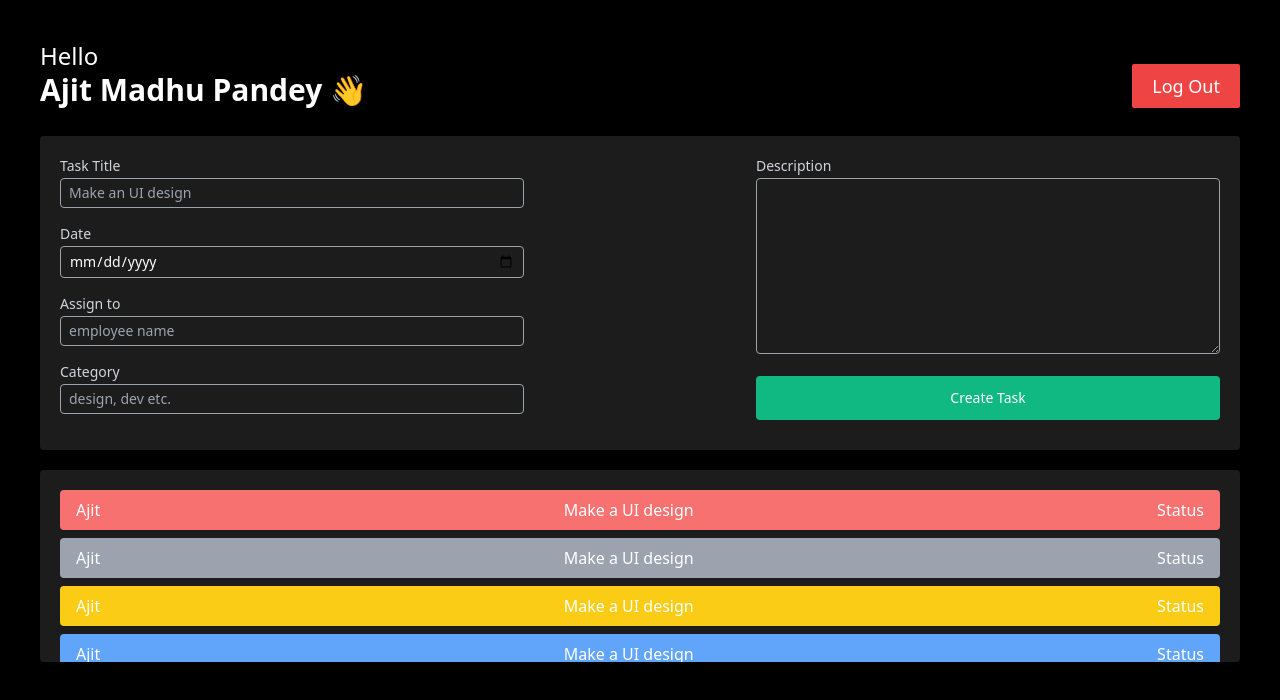
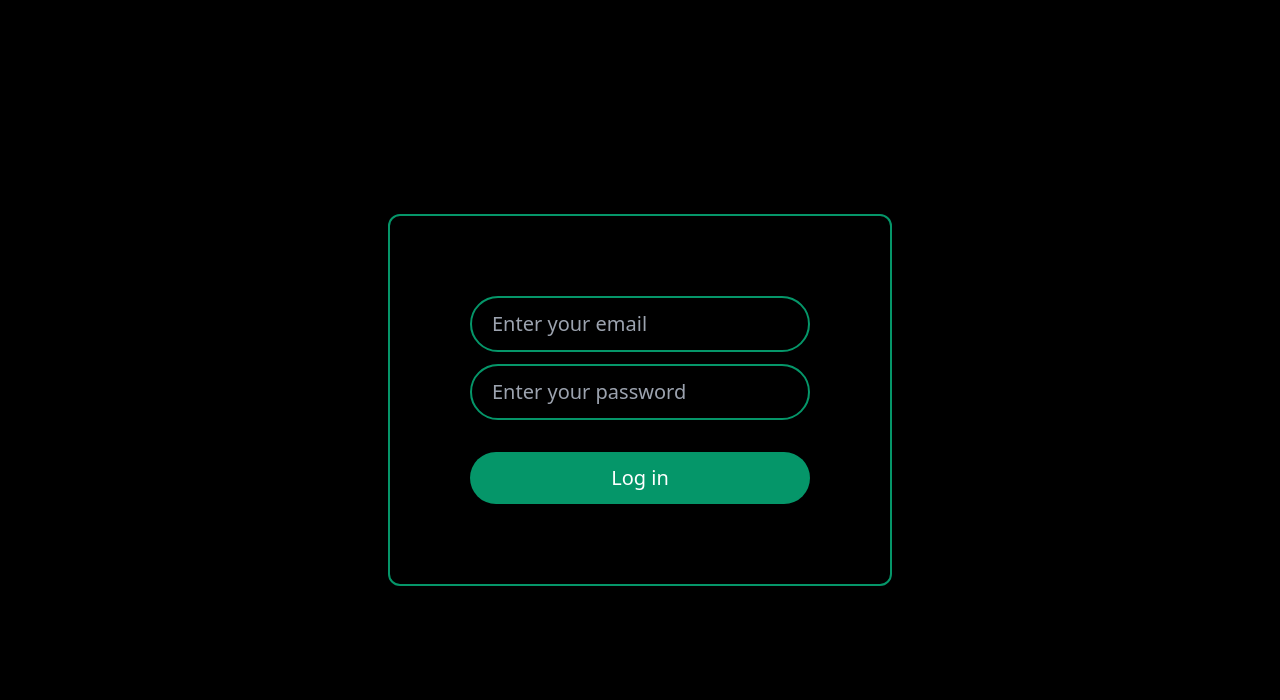
Before and after one commit to Ajit-coder237/Employee-Management-System, a React (Vite) app: page / in a window 1280 px wide. Shown: the top 700 px of the page. Built offline with nearby package versions, Linux system fonts and the light colour scheme.

Commit message:
updated login functionality

```diff
--- a/package.json
+++ b/package.json
@@ -11,7 +11,8 @@
   },
   "dependencies": {
     "react": "^18.3.1",
-    "react-dom": "^18.3.1"
+    "react-dom": "^18.3.1",
+    "react-router-dom": "^6.28.0"
   },
   "devDependencies": {
     "@eslint/js": "^9.13.0",
--- a/src/App.jsx
+++ b/src/App.jsx
@@ -1,20 +1,36 @@
-import React, { useEffect } from "react";
+import React, { useState } from "react";
 import Login from "./components/Auth/login";
 import EmployeeDashboard from "./components/Dashboard/EmployeeDashboard";
 import AdminDashboard from "./components/Dashboard/AdminDashboard";
-import { getLocalStorage, setLocalStorage } from "./utils/localStorage";
 
 const App = () => {
-  useEffect(() => {
-    // setLocalStorage();
-    getLocalStorage();
-  });
+  const [user, setUser] = useState(null);
+
+  const handleLogin = (email, password) => {
+    if (email === "admin@me.com" && password === "123") {
+      setUser("admin");
+    } else if (email === "user@me.com" && password === "123") {
+      setUser("employee");
+    } else {
+      alert("Invalid Credentials");
+    }
+  };
+
+  const handleLogout = () => {
+    setUser(null);
+  };
 
   return (
     <>
-      {/* <Login /> */}
-      {/* <EmployeeDashboard /> */}
-      <AdminDashboard />
+      {!user ? (
+        <Login handleLogin={handleLogin} />
+      ) : user === "admin" ? (
+        <AdminDashboard handleLogout={handleLogout} />
+      ) : user === "employee" ? (
+        <EmployeeDashboard handleLogout={handleLogout} />
+      ) : (
+        ""
+      )}
     </>
   );
 };
--- a/src/components/Auth/login.jsx
+++ b/src/components/Auth/login.jsx
@@ -1,14 +1,13 @@
 import React from "react";
 import { useState } from "react";
 
-const Login = () => {
+const Login = ({ handleLogin }) => {
   const [email, setEmail] = useState("");
   const [password, setPassword] = useState("");
 
   const submitHandler = (e) => {
     e.preventDefault();
-    console.log("Email is ", email);
-    console.log("Password is", password);
+    handleLogin(email, password);
     setEmail("");
     setPassword("");
   };
--- a/src/components/Dashboard/AdminDashboard.jsx
+++ b/src/components/Dashboard/AdminDashboard.jsx
@@ -3,10 +3,10 @@ import Header from "../others/Header";
 import CreateTask from "../others/CreateTask";
 import AllTask from "../others/AllTask";
 
-const AdminDashboard = () => {
+const AdminDashboard = ({handleLogout}) => {
   return (
     <div className="h-screen w-full p-10">
-      <Header />
+      <Header handleLogout={handleLogout} />
       <CreateTask />
       <AllTask />
     </div>
--- a/src/components/Dashboard/EmployeeDashboard.jsx
+++ b/src/components/Dashboard/EmployeeDashboard.jsx
@@ -3,10 +3,10 @@ import Header from "../others/Header";
 import TaskListNumbers from "../others/TaskListNumbers";
 import TaskList from "../../TaskList/TaskList";
 
-const EmployeeDashboard = () => {
+const EmployeeDashboard = ({handleLogout}) => {
   return (
     <div className="p-10 bg-[#1C1C1C] h-screen">
-      <Header />
+      <Header handleLogout={handleLogout} />
       <TaskListNumbers />
       <TaskList />
     </div>
--- a/src/components/others/Header.jsx
+++ b/src/components/others/Header.jsx
@@ -1,13 +1,21 @@
 import React from "react";
 
-const Header = () => {
+const Header = ({ handleLogout }) => {
+  const handleClick = () => {
+    handleLogout();
+  };
   return (
     <div className="flex items-end justify-between">
       <h1 className="text-2xl font-medium">
-        Hello <br />{" "}
-        <span className="text-3xl font-semibold">Ajit Madhu Pandey 👋</span>
+        Hello{" "}
+        <span className="text-3xl font-semibold">
+          Ajit Pandey IT Department👋
+        </span>
       </h1>
-      <button className="bg-red-500 text-lg font-medium text-white px-5 py-2 rounded-sm">
+      <button
+        onClick={handleClick}
+        className="bg-red-500 text-lg font-medium text-white px-5 py-2 rounded-sm"
+      >
         Log Out
       </button>
     </div>
--- a/src/main.jsx
+++ b/src/main.jsx
@@ -6,11 +6,9 @@ import AuthContext from "./context/AuthContext.jsx";
 import TaskContext from "./context/TaskContext.jsx";
 
 createRoot(document.getElementById("root")).render(
-  <StrictMode>
-    <AuthContext>
-      <TaskContext>
-        <App />
-      </TaskContext>
-    </AuthContext>
-  </StrictMode>
+  <AuthContext>
+    <TaskContext>
+      <App />
+    </TaskContext>
+  </AuthContext>
 );
--- a/src/utils/localStorage.jsx
+++ b/src/utils/localStorage.jsx
@@ -239,7 +239,10 @@ export const setLocalStorage = () => {
   localStorage.setItem("admin", JSON.stringify(admin));
 };
 export const getLocalStorage = () => {
-  const employees = localStorage.getItem("employees");
-  const admin = localStorage.getItem("admin");
+  const employees = JSON.parse(localStorage.getItem("employees"));
+  const admin = JSON.parse(localStorage.getItem("admin"));
+
+  console.log(admin, employees);
+
   //   console.log(JSON.parse(data)); is done to convert or basically parse into arrays
 };
```
Also changed, not shown: 1 other file (tests, documents, lock files or other folders).
